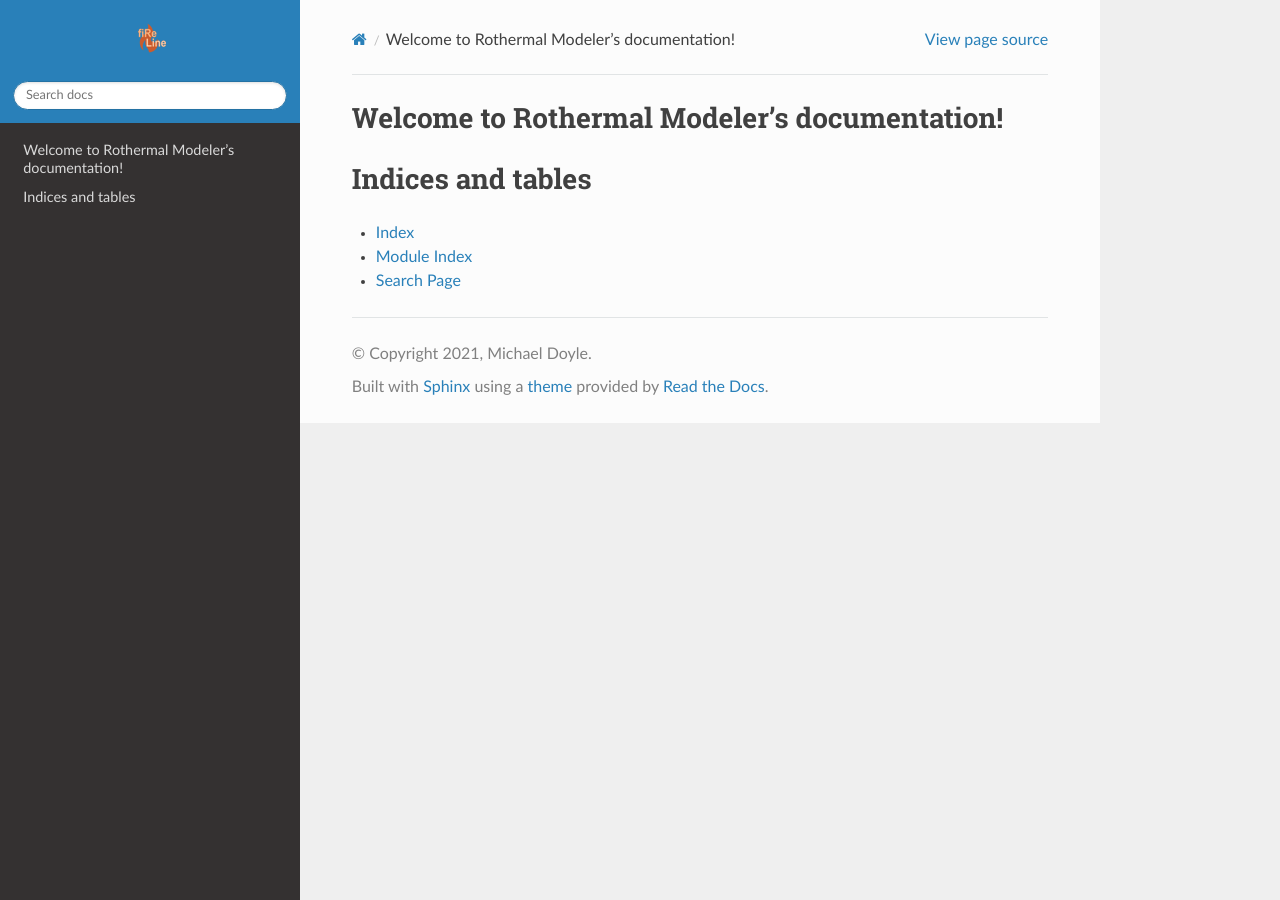
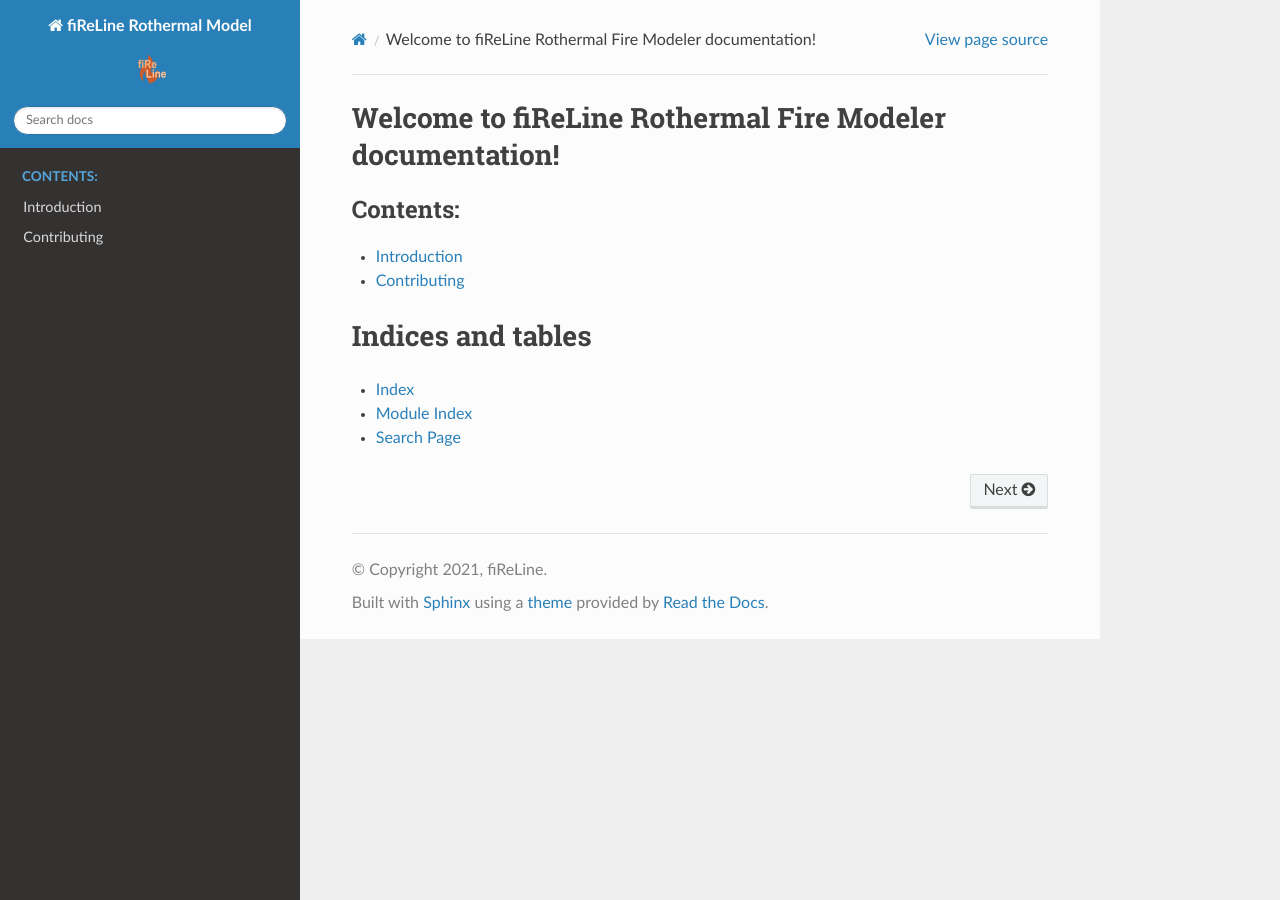
Before and after one commit to mitrefireline/simfire, a Sphinx documentation site: the page built from docs/source/index.rst, in a window 1280 px wide. Built offline with Sphinx 7.4.7 and the Read the Docs theme 2.0.0, drawn with Linux system fonts in a browser that asks for light colours; pages that are not in the unit, such as notebooks, are missing from menus.

Commit message:
Add myst-parser and two MD pages

```diff
--- a/docs/source/conf.py
+++ b/docs/source/conf.py
@@ -17,7 +17,7 @@
 # -- Project information -----------------------------------------------------
 
 project = 'fiReLine Rothermal Model'
-copyright = '2021, Michael Doyle'
+copyright = '2021, fiReLine'
 author = 'Marissa Dotter, Michael Doyle, Chris Kempis, Michael Threet, Tim Welsh'
 
 # The full version, including alpha/beta/rc tags
@@ -28,7 +28,9 @@
 # Add any Sphinx extension module names here, as strings. They can be
 # extensions coming with Sphinx (named 'sphinx.ext.*') or your custom
 # ones.
-extensions = ['sphinx.ext.autodoc', 'sphinx.ext.napoleon', 'autoapi.extension']
+extensions = [
+    'sphinx.ext.autodoc', 'sphinx.ext.napoleon', 'autoapi.extension', 'myst_parser'
+]
 
 # Autoapi settings
 autoapi_python_class_content = 'both'
@@ -51,7 +53,7 @@
 html_theme = 'sphinx_rtd_theme'
 html_logo = '../../assets/icons/fireline_logo.png'
 html_theme_options = {
-    'logo_only': True,
+    'logo_only': False,
     'display_version': False,
 }
 # Add any paths that contain custom static files (such as style sheets) here,
--- a/docs/source/index.rst
+++ b/docs/source/index.rst
@@ -3,15 +3,16 @@
    You can adapt this file completely to your liking, but it should at least
    contain the root `toctree` directive.
 
-Welcome to Rothermal Modeler's documentation!
-=============================================
+Welcome to fiReLine Rothermal Fire Modeler documentation!
+===========================================================
 
 .. toctree::
-   :maxdepth: 6
+   :maxdepth: 1
    :caption: Contents:
 
+   intro.md
+   contributing.md
    modules
-
 
 Indices and tables
 ==================
```
Also changed, not shown: docs/source/contributing.md (added, +87 -0 lines), docs/source/intro.md (added, +23 -0 lines), .gitlab-ci.yml.
